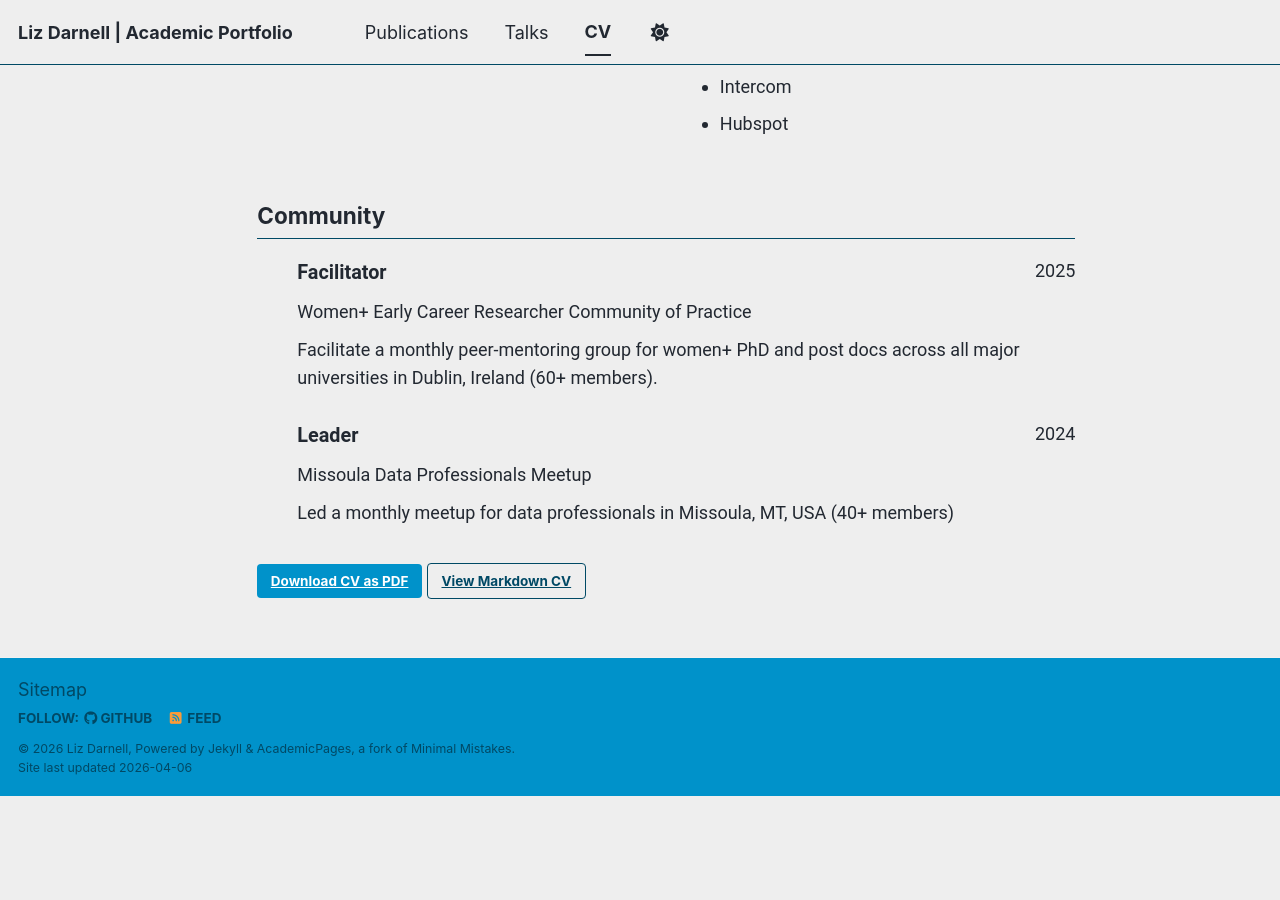
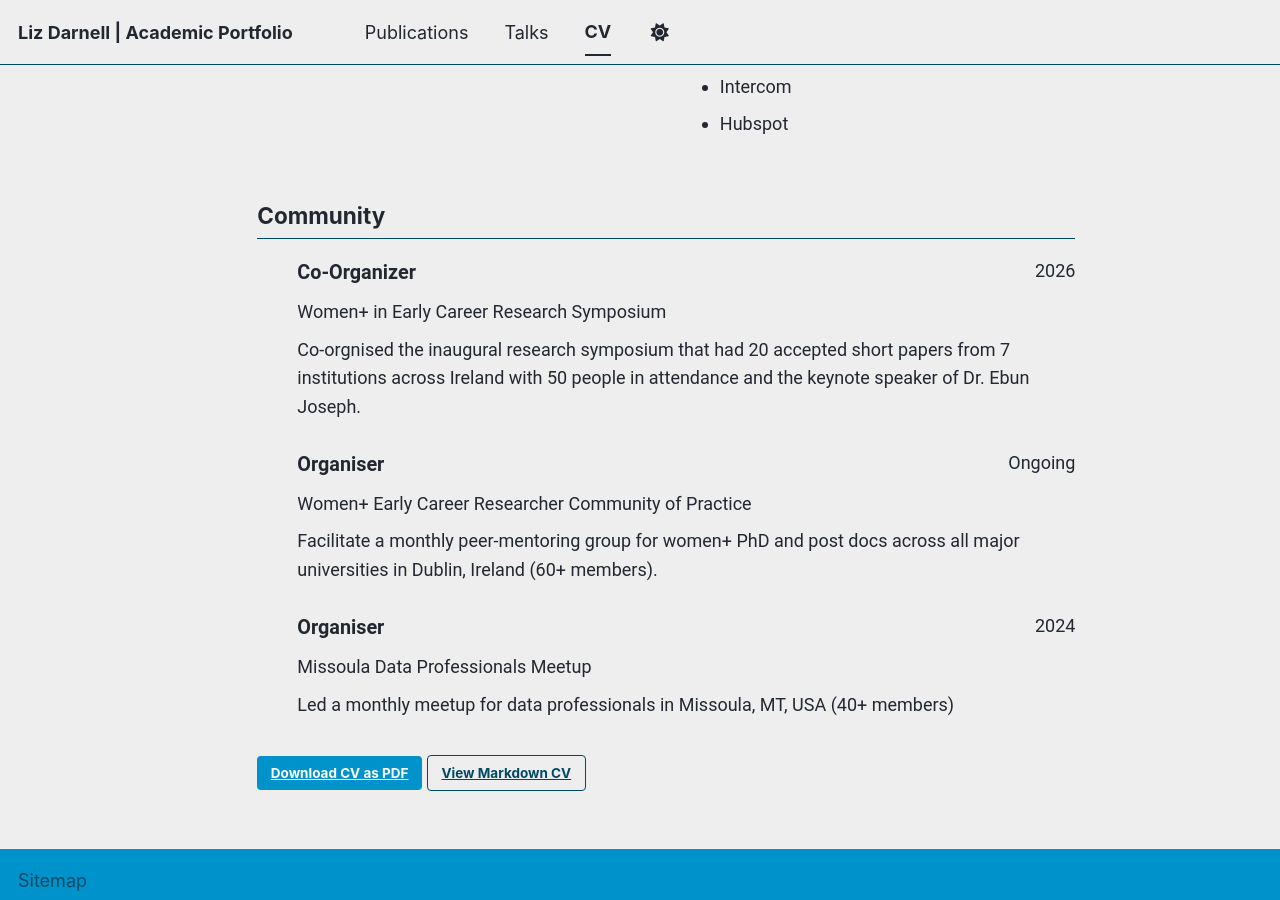
Before and after one commit to liz-darnell/liz-darnell.github.io, a Jekyll site: the page built from _pages/cv-json.md, in a window 1280 px wide and 900 px high, scrolled down 4088 px. Built offline with Jekyll 4.4.1, drawn with Linux system fonts in a browser that asks for light colours; a script bundle is joined from its source files by our own code; library files that are not in the unit come from our copies; before the commit the page ends 4883 px from its top, so only the background shows below that.

Commit message:
Update cv.json
added symposium

```diff
--- a/_data/cv.json
+++ b/_data/cv.json
@@ -209,14 +209,20 @@
   ],
   "community": [
     {
+      "organization": "Women+ in Early Career Research Symposium",
+      "position": "Co-Organizer",
+      "date": "2026",
+      "summary": "Co-orgnised the inaugural research symposium that had 20 accepted short papers from 7 institutions across Ireland with 50 people in attendance and the keynote speaker of Dr. Ebun Joseph."
+    },
+    {
       "organization": "Women+ Early Career Researcher Community of Practice",
-      "position": "Facilitator",
-      "date": "2025",
+      "position": "Organiser",
+      "date": "Ongoing",
       "summary": "Facilitate a monthly peer-mentoring group for women+ PhD and post docs across all major universities in Dublin, Ireland (60+ members)."
     },
     {
       "organization": "Missoula Data Professionals Meetup",
-      "position": "Leader",
+      "position": "Organiser",
       "date": "2024",
       "summary": "Led a monthly meetup for data professionals in Missoula, MT, USA (40+ members)"
     }
```
